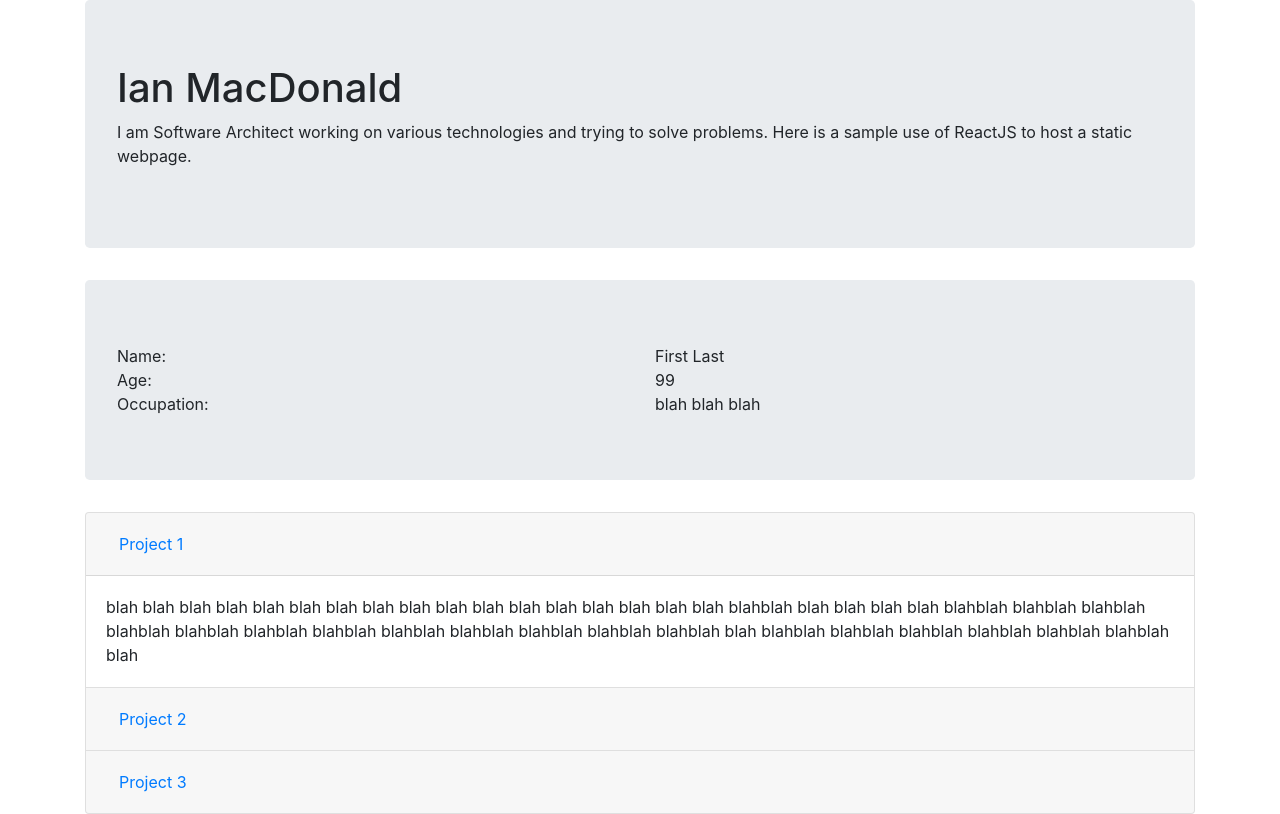
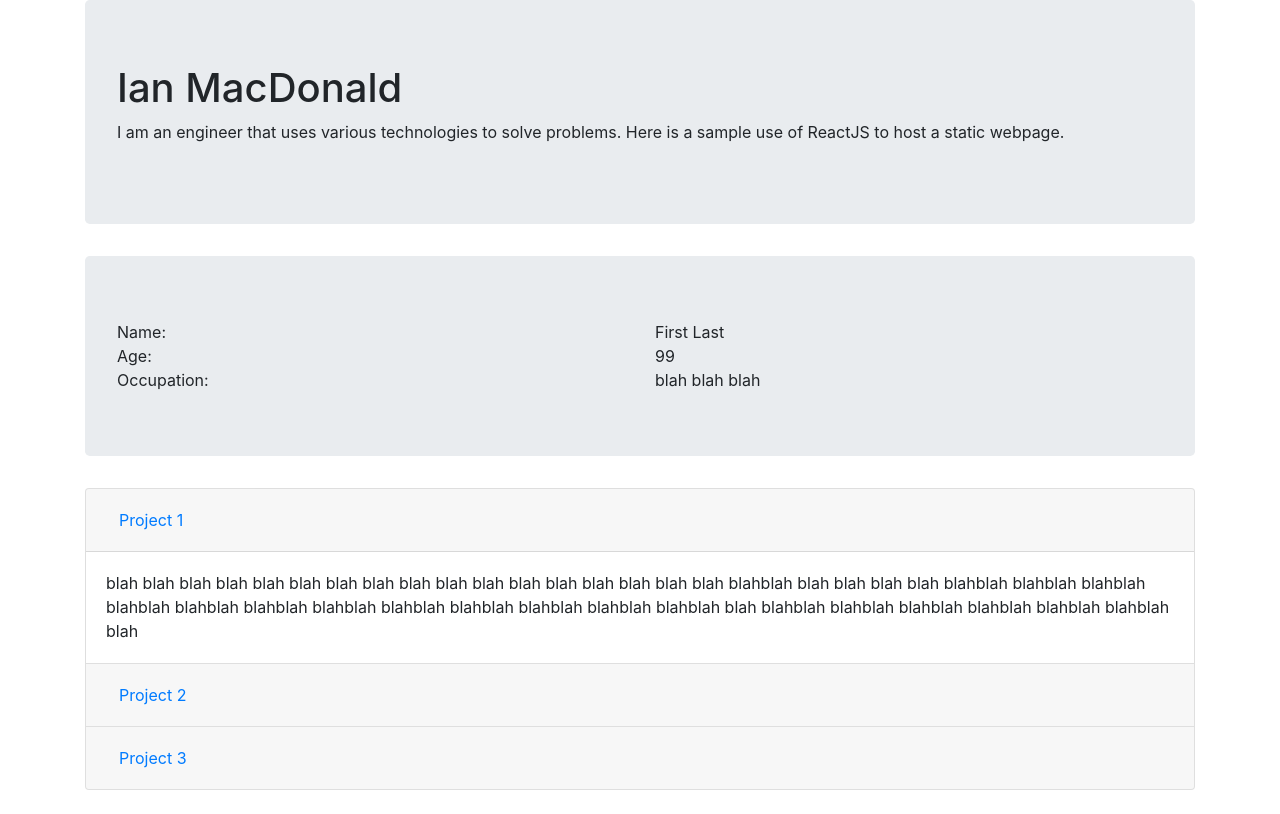
Before and after one commit to bbachi/my-profile-react, a React (Create React App) app: page / in a window 1280 px wide. Built offline with nearby package versions, Linux system fonts and the light colour scheme.

Commit message:
Update Header.js

```diff
--- a/src/Header.js
+++ b/src/Header.js
@@ -6,7 +6,7 @@ const Header = () => {
     return(
         <Jumbotron>
             <h1>Ian MacDonald</h1>
-            <p>I am Software Architect working on various technologies and trying to solve problems. Here is a sample use of ReactJS to host a static webpage. </p>
+            <p>I am an engineer that uses various technologies to solve problems. Here is a sample use of ReactJS to host a static webpage. </p>
         </Jumbotron>
     )
 }
```
